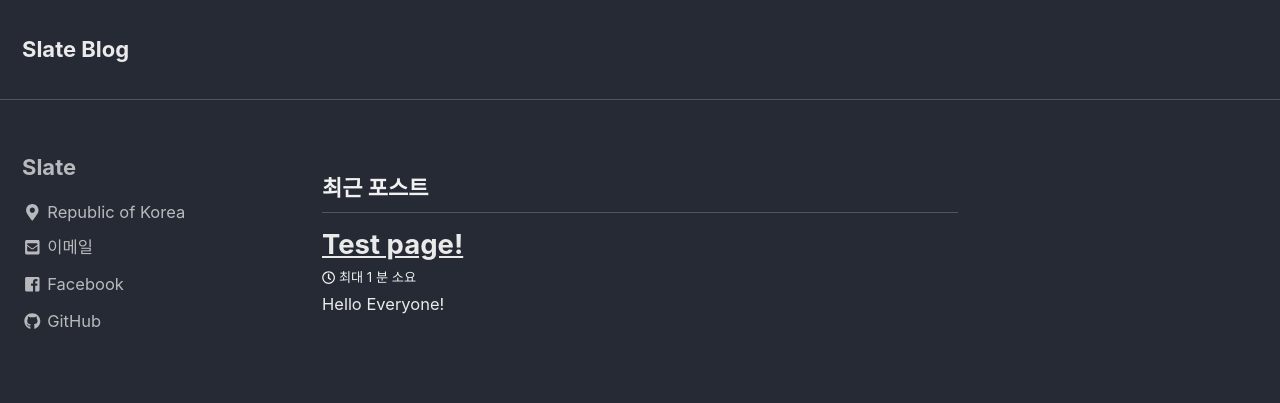
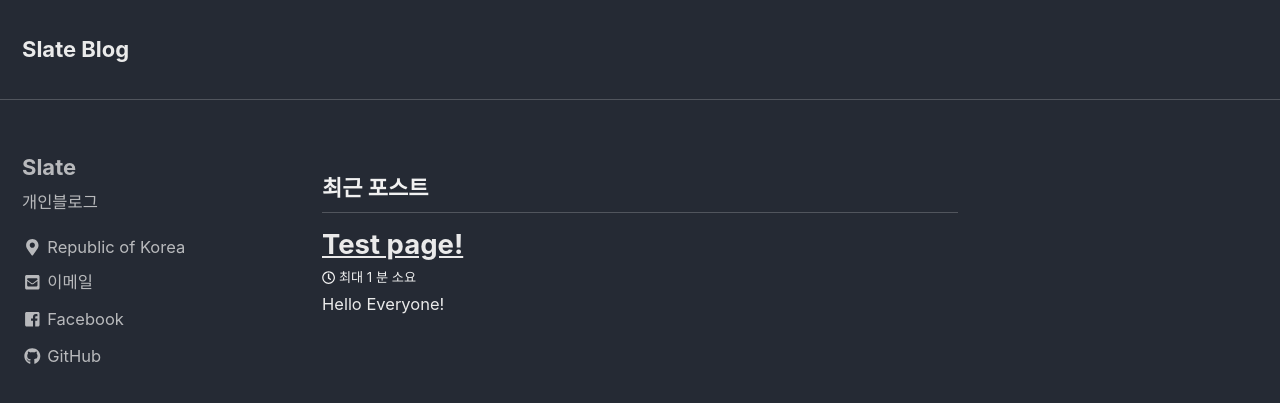
Before and after one commit to lesslate/lesslate.github.io, a Jekyll site: the page built from index.html, in a window 1280 px wide and 900 px high. Shown: the top 403 px of the window. Built offline with Jekyll 4.4.1, drawn with Linux system fonts in a browser that asks for light colours; nearby versions of some CDN libraries; the list of posts is cut into pages by our own code.

Commit message:
Update _config.yml

```diff
--- a/_config.yml
+++ b/_config.yml
@@ -102,7 +102,7 @@ analytics:
 author:
   name             : "Slate"
   avatar           : # path of avatar image, e.g. "/assets/images/bio-photo.jpg"
-  bio              : ""
+  bio              : "개인블로그"
   location         : "Republic of Korea"
   email            : "lesslate@naver.com"
   uri              :
```
